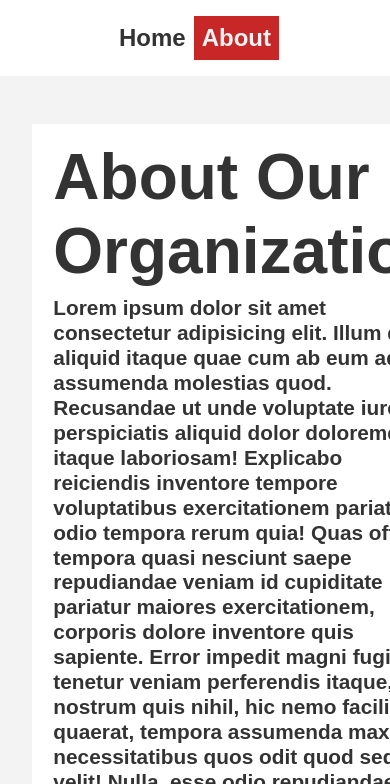
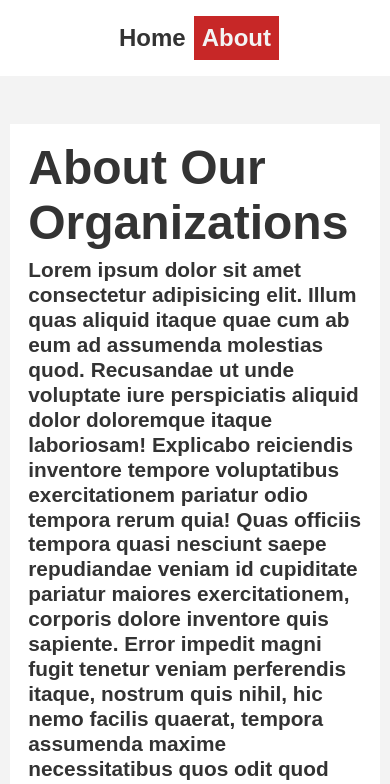
Before and after one commit to linhbuitung/newspaper-demo, a plain HTML site: page about.html in a window 390 px wide. Shown: the part 60-844 px from the top of the page. Drawn offline with Linux system fonts and the light colour scheme; a web font is replaced by a local one.

Commit message:
responsive fixes

```diff
--- a/styles/about-styles.css
+++ b/styles/about-styles.css
@@ -68,3 +68,23 @@
 	height: 2rem;
 	margin: 1rem auto;
 }
+
+@media screen and (max-width: 550px) {
+	.container {
+		width: 95%;
+		padding: 0;
+	}
+	#about .container {
+		grid-template-columns: 1fr;
+		grid-template-rows: max-content;
+	}
+	.about-item h1 {
+		font-size: 3rem;
+	}
+	.about-item {
+		width: 100%;
+	}
+	.join-item {
+		grid-column: 1;
+	}
+}
--- a/styles/article-styles.css
+++ b/styles/article-styles.css
@@ -118,6 +118,10 @@
 }
 
 @media screen and (max-width: 550px) {
+	.container {
+		width: 95%;
+		padding: 0;
+	}
 	#article .container {
 		grid-template-columns: 100%;
 		grid-template-rows: max-content;
@@ -126,7 +130,9 @@
 		grid-row: 1;
 		grid-column: auto;
 	}
-
+	.article-item h1 {
+		font-size: 2.5rem;
+	}
 	.article-item + .col-2 {
 		grid-column: 1;
 		grid-row: auto;
--- a/styles/styles.css
+++ b/styles/styles.css
@@ -276,6 +276,10 @@ a {
 	}
 }
 @media screen and (max-width: 550px) {
+	.container {
+		width: 95%;
+		padding: 0;
+	}
 	.editor-grid {
 		grid-template-columns: 1fr;
 		grid-template-rows: max-content;
```
